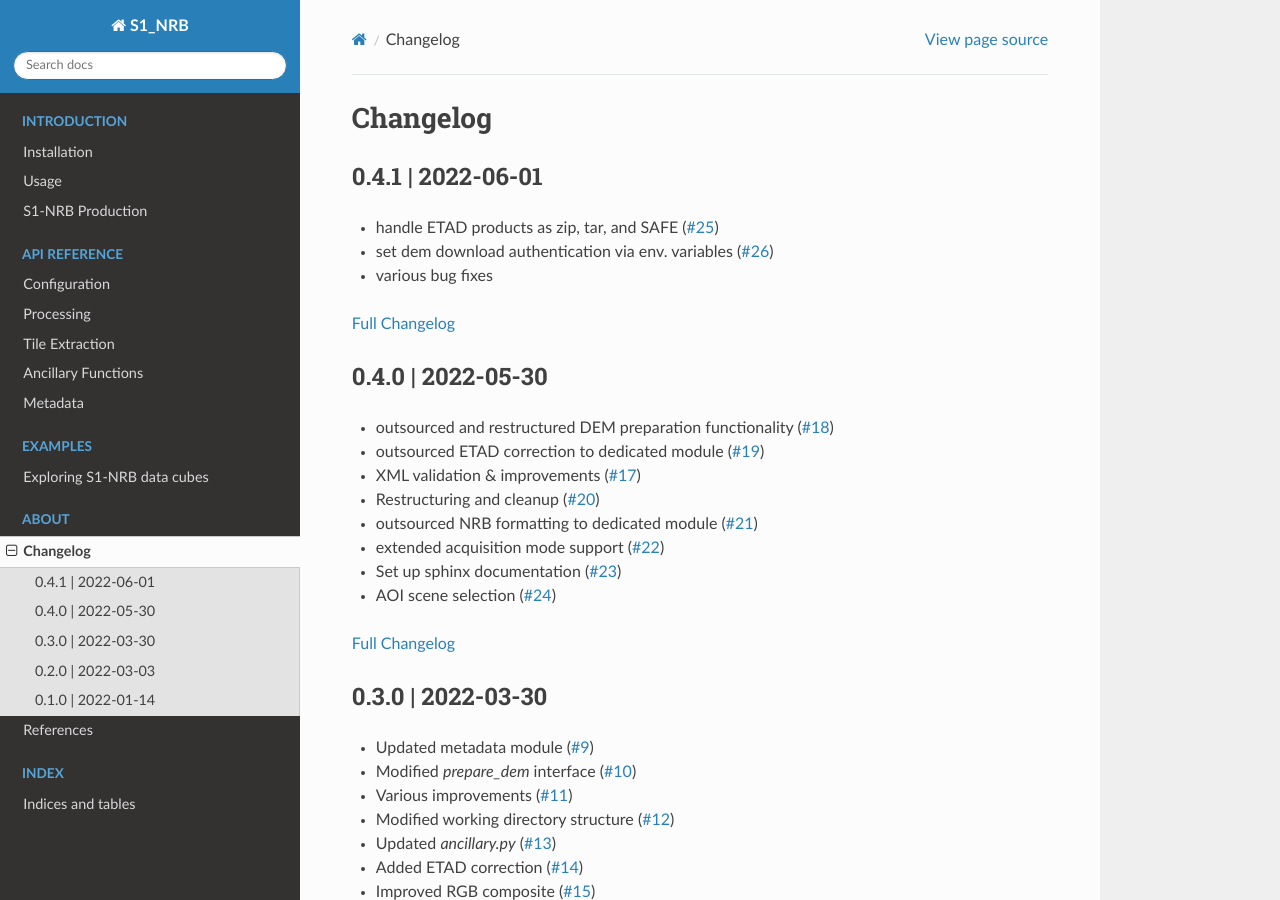
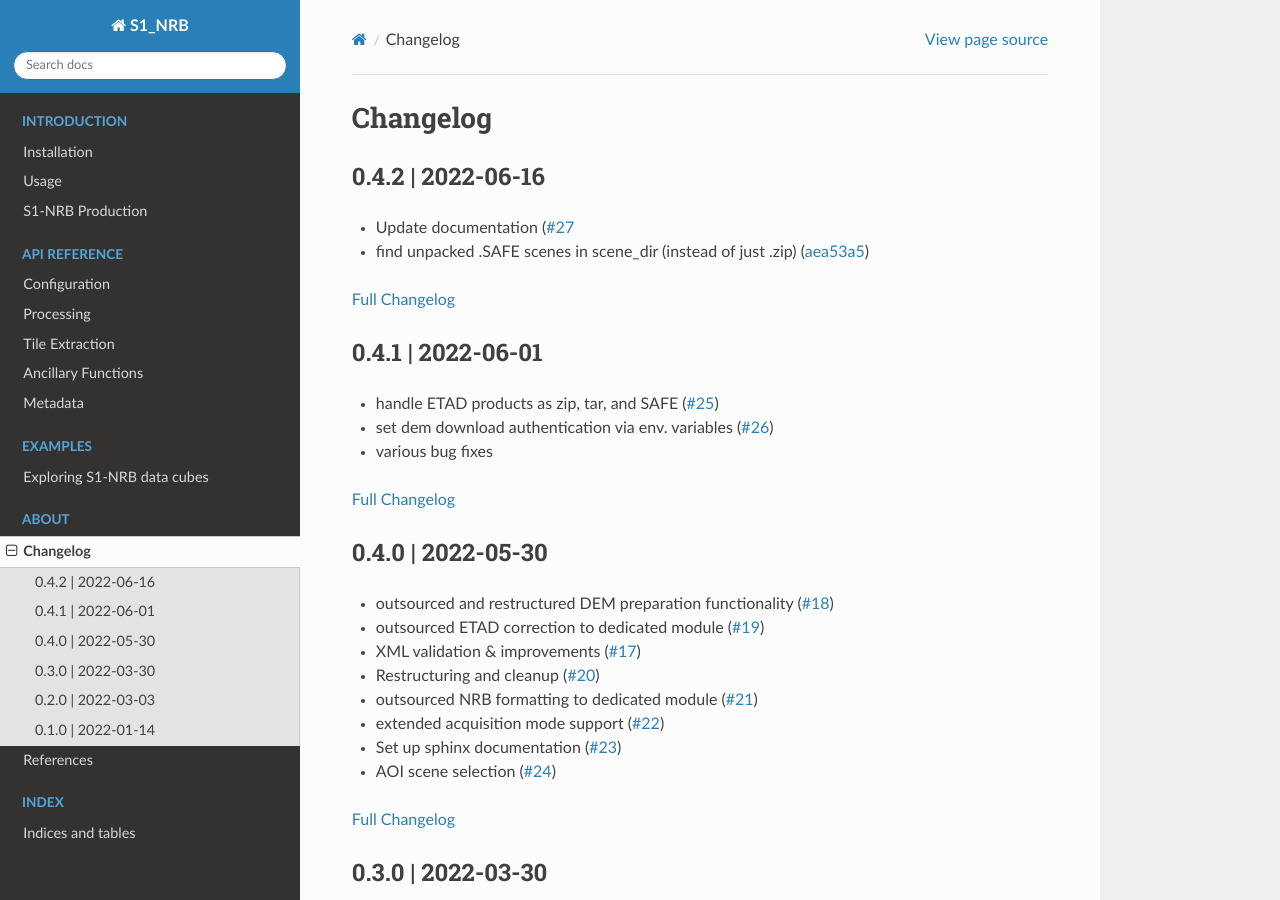
Before and after one commit to SAR-ARD/s1ard, a Sphinx documentation site: the page built from docs/about/changelog.rst, in a window 1280 px wide and 900 px high. Built offline with Sphinx 7.4.7 and the Read the Docs theme 2.0.0, drawn with Linux system fonts in a browser that asks for light colours.

Commit message:
[docs] update changelog

```diff
--- a/docs/about/changelog.rst
+++ b/docs/about/changelog.rst
@@ -1,6 +1,14 @@
 #########
 Changelog
 #########
+
+0.4.2 | 2022-06-16
+==================
+
+* Update documentation (`#27 <https://github.com/SAR-ARD/S1_NRB/pull/27>`_
+* find unpacked .SAFE scenes in scene_dir (instead of just .zip) (`aea53a5 <https://github.com/SAR-ARD/S1_NRB/commit/aea53a57bc5fa1418fea4f46f69b41b7332909b1>`_)
+
+`Full Changelog <https://github.com/SAR-ARD/S1_NRB/compare/v0.4.1...v0.4.2>`_
 
 0.4.1 | 2022-06-01
 ==================
@@ -8,7 +16,6 @@ Changelog
 * handle ETAD products as zip, tar, and SAFE (`#25 <https://github.com/SAR-ARD/S1_NRB/pull/25>`_)
 * set dem download authentication via env. variables (`#26 <https://github.com/SAR-ARD/S1_NRB/pull/26>`_)
 * various bug fixes
-
 
 `Full Changelog <https://github.com/SAR-ARD/S1_NRB/compare/v0.4.0...v0.4.1>`_
 
@@ -45,6 +52,5 @@ Changelog
 
 `Full Changelog <https://github.com/SAR-ARD/S1_NRB/compare/v0.1.0...v0.2.0>`_
 
-
 0.1.0 | 2022-01-14
 ==================
```
